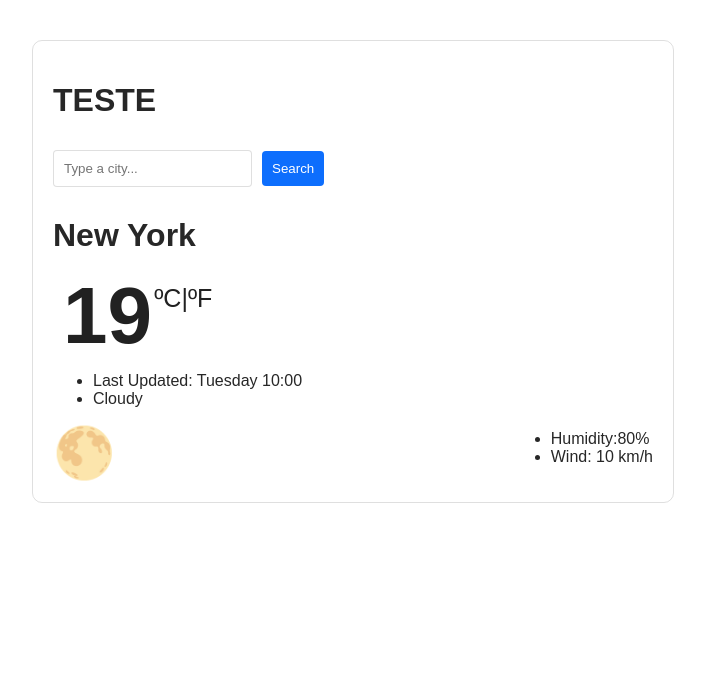
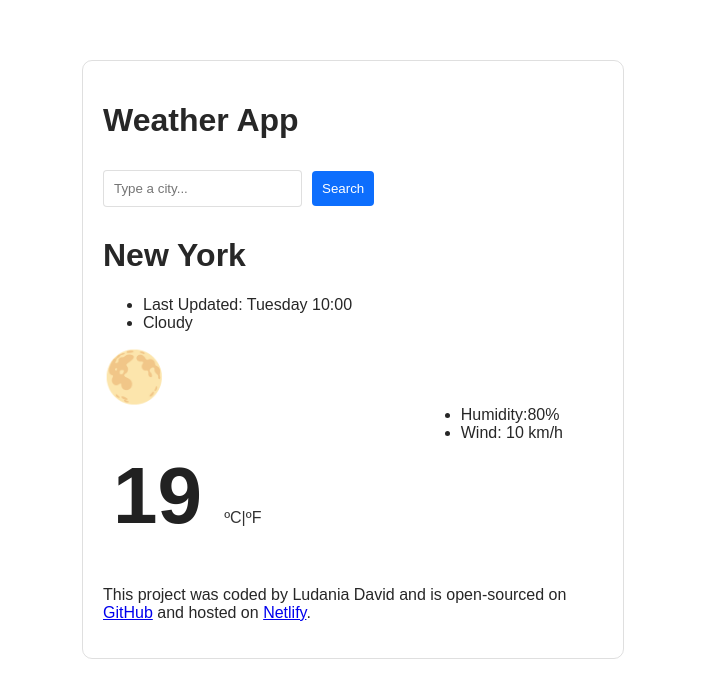
Before and after one commit to Ludania-prog/w4-react-weatherapp-homework, a React (Create React App) app: page / in a window 1280 px wide. Shown: the top 698 px of the page, without its empty margins (287-992 px from the left). Built offline with nearby package versions, Linux system fonts and the light colour scheme.

Commit message:
added a footer and css

```diff
--- a/src/App.css
+++ b/src/App.css
@@ -14,8 +14,8 @@
 }
 
 .weather-app {
-  max-width: 600px;
-  margin: 40px auto;
+  max-width: 500px;
+  margin: 60px auto;
   position: relative;
   padding: 20px;
   border: 1px solid;
@@ -50,13 +50,13 @@
 
 .icon {
   font-size: 50px;
-  margin: auto;
+  margin-top: 5px;
 }
 
 .part-2 {
   position: absolute;
-  bottom: 20px;
-  right: 20px;
+  bottom: 200px;
+  right: 60px;
   display: block;
 }
 
@@ -74,9 +74,16 @@
 
 .units {
   opacity: 80%;
+  margin-bottom: 100px;
+  text-decoration: none;
+  color: black;
+}
+.temperature {
+  margin-bottom: 50px;
 }
 
-a {
+.footer a {
+  text-align: center;
   color: #0d6efd;
   text-decoration: none;
   color: rgb(33, 33, 33);
@@ -87,4 +94,5 @@
   line-height: 1;
   top: -36px;
   left: -20px;
+  margin-top: 20px;
 }
--- /dev/null
+++ b/src/Footer.js
@@ -0,0 +1,15 @@
+import React from "react";
+
+export default function Footer() {
+  return (
+    <div>
+      <footer>
+        <p>
+          This project was coded by Ludania David and is open-sourced on{" "}
+          <a href="https://github.com/Ludania-prog">GitHub</a> and hosted on{" "}
+          <a href="https://www.netlify.com/">Netlify</a>.
+        </p>
+      </footer>
+    </div>
+  );
+}
--- a/src/Temperature.js
+++ b/src/Temperature.js
@@ -4,10 +4,10 @@
   return (
     <div className="temperature">
       <strong>19 </strong>
-      <a class="celsius" href="http://">
+      <a className="units" href="http://">
         ºC|
       </a>
-      <a class="fahrenheit" href="/">
+      <a className="units" href="/">
         ºF
       </a>
     </div>
--- a/src/index.js
+++ b/src/index.js
@@ -5,6 +5,7 @@
 import City from "./City";
 import DayUpdate from "./DayUpdate";
 import Temperature from "./Temperature";
+import Footer from "./Footer";
 import reportWebVitals from "./reportWebVitals";
 import "./App.css";
 
@@ -12,11 +13,12 @@
 root.render(
   <React.StrictMode>
     <div className="weather-app">
-      <h1>TESTE</h1>
+      <h1>Weather App</h1>
       <Form />
       <City />
+      <DayUpdate />
       <Temperature />
-      <DayUpdate />
+      <Footer />
     </div>
   </React.StrictMode>,
 );
```
